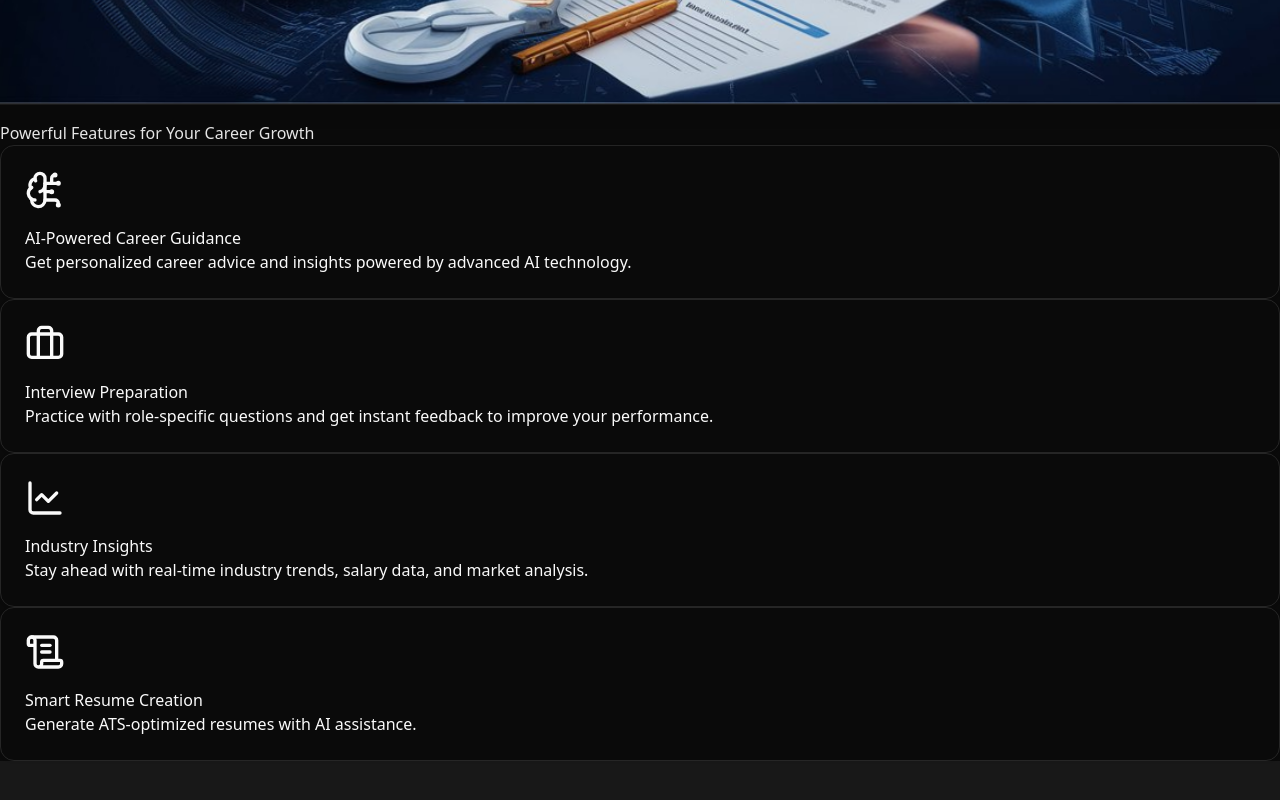
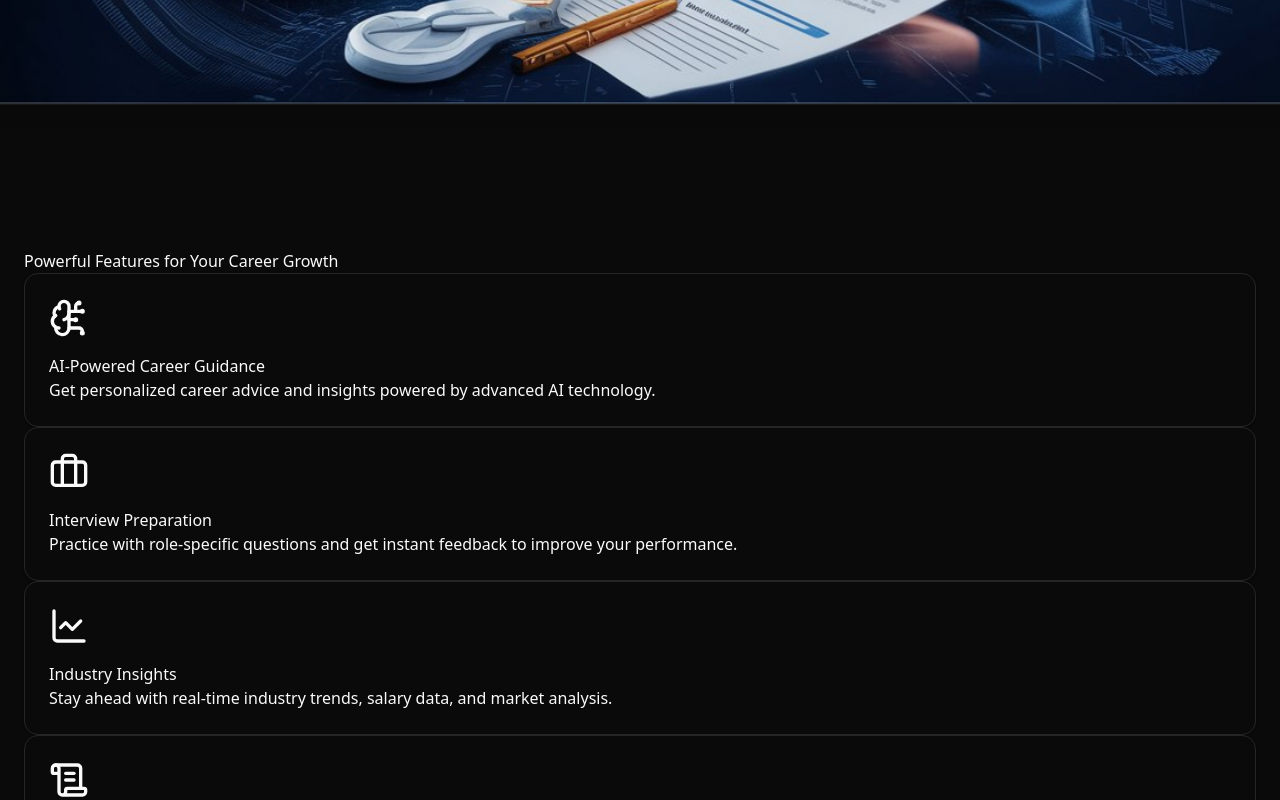
Before and after one commit to kanishkadz/elevate, a Next.js app: page / in a window 1280 px wide. Shown: the part 1200-2000 px from the top of the page. Built offline with nearby package versions, Linux system fonts and the light colour scheme; no server answers.

Commit message:
Update page.jsx

```diff
--- a/app/page.jsx
+++ b/app/page.jsx
@@ -8,13 +8,13 @@ export default function Home() {
       <div className="grid-background"></div>
       <HeroSection />
 
-      <section>
-        <div>
+      <section className="w-full py-12 md:py-24 lg:py-32 bg-background">
+        <div className="container mx-auto px-4 md:px-6">
           <h2>Powerful Features for Your Career Growth</h2>
           <div>
             {features.map((feature, index) => {
               return (
-                <Card>
+                <Card key={index}>
                   <CardContent>
                     <div>
                       {feature.icon}
```
